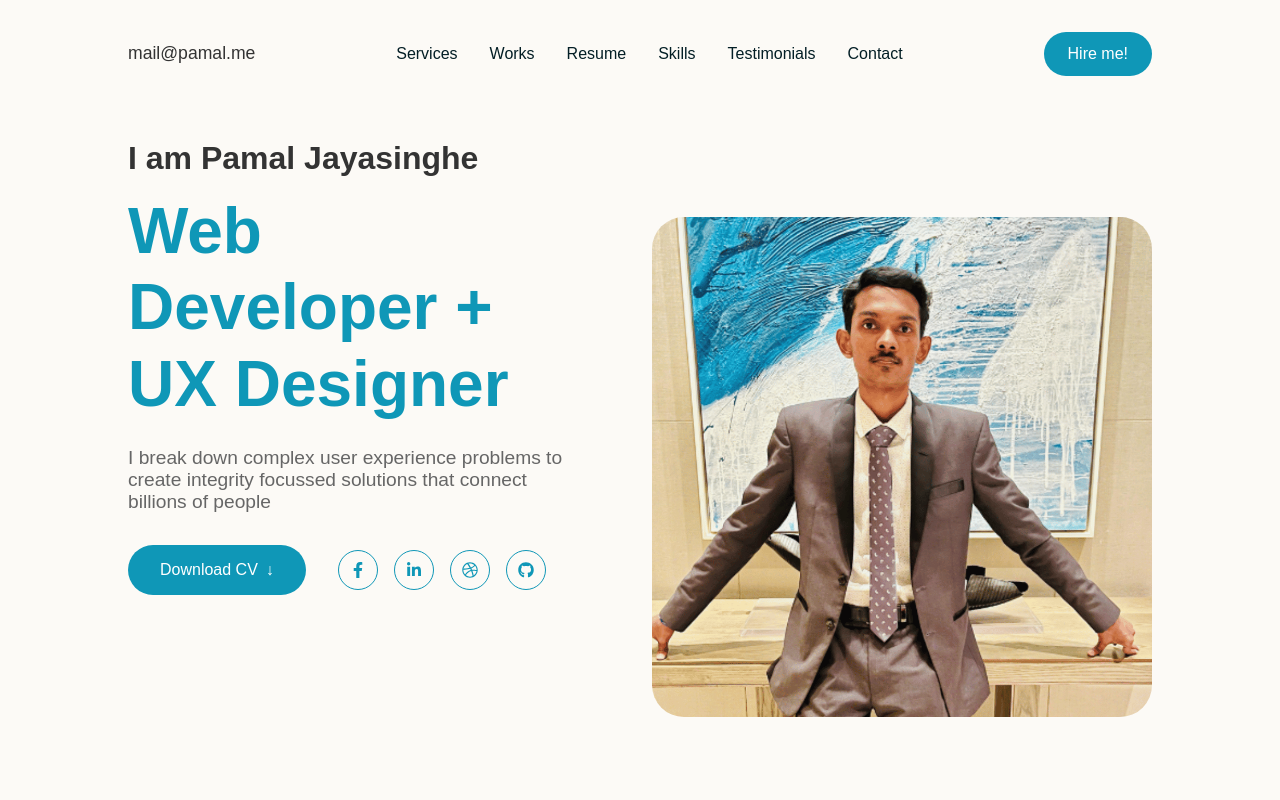
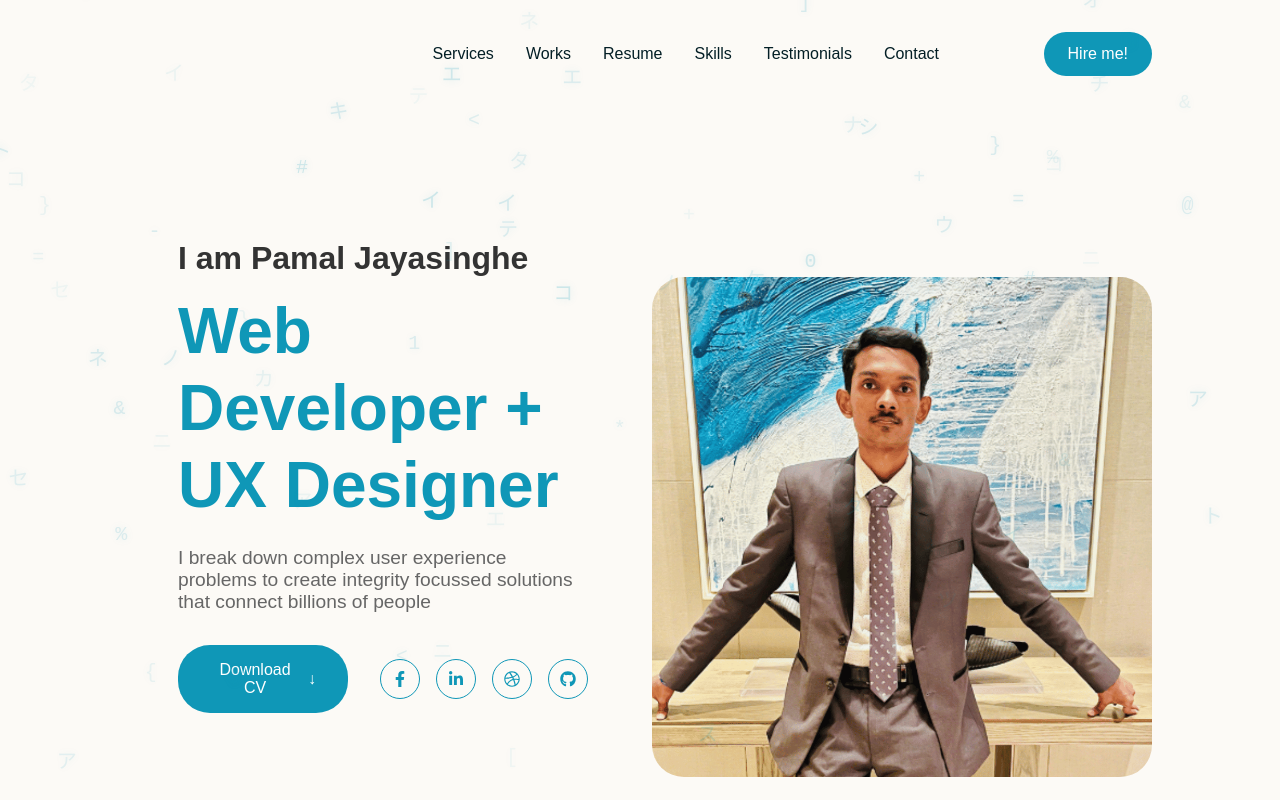
Before and after one commit to pamaljayasinghe/portfolio-site-next-js, a Next.js app: page / in a window 1280 px wide. Shown: the top 800 px of the page. Built offline with nearby package versions, Linux system fonts and the light colour scheme.

Commit message:
added new css codes
Added new css styles and modified some codes

```diff
--- a/src/app/page.js
+++ b/src/app/page.js
@@ -16,7 +16,7 @@ const HomeContainer = () => {
       <nav className={styles.nav}>
         <div className={styles.logo}>
           <Link href="/">
-            <span>mail@pamal.me</span>
+            <img src="/img/logo.gif" />
           </Link>
         </div>
         <div className={styles.menu}>
@@ -383,9 +383,100 @@ const WorksSection = () => {
   );
 };
 
+const CodeRainOverlay = () => {
+  const [characters, setCharacters] = useState([]);
+  const codeChars =
+    "01アイウエオカキクケコサシスセソタチツテトナニヌネノ></@#$%^&*{}[]+-=";
+
+  // You can adjust these opacity values
+  const minOpacity = 0.05; // Minimum opacity (0 to 1)
+  const maxOpacity = 0.2; // Maximum opacity (0 to 1)
+
+  useEffect(() => {
+    const initialChars = Array.from({ length: 75 }, () => ({
+      char: codeChars[Math.floor(Math.random() * codeChars.length)],
+      x: Math.random() * 100,
+      y: 100 + Math.random() * 50,
+      speed: 0.3 + Math.random() * 0.7,
+      opacity: minOpacity + Math.random() * (maxOpacity - minOpacity), // Using the opacity range
+    }));
+
+    setCharacters(initialChars);
+
+    const animationInterval = setInterval(() => {
+      setCharacters((prevChars) =>
+        prevChars.map((char) => {
+          let newY = char.y - char.speed;
+
+          if (newY < -10) {
+            newY = 100 + Math.random() * 20;
+            return {
+              ...char,
+              y: newY,
+              x: Math.random() * 100,
+              char: codeChars[Math.floor(Math.random() * codeChars.length)],
+              opacity: minOpacity + Math.random() * (maxOpacity - minOpacity), // Using the opacity range
+            };
+          }
+
+          return { ...char, y: newY };
+        })
+      );
+    }, 50);
+
+    return () => clearInterval(animationInterval);
+  }, []);
+
+  return (
+    <div
+      style={{
+        position: "fixed",
+        top: 0,
+        left: 0,
+        right: 0,
+        bottom: 0,
+        pointerEvents: "none",
+        zIndex: 1,
+        overflow: "hidden",
+      }}
+    >
+      {characters.map((char, index) => (
+        <div
+          key={index}
+          style={{
+            position: "absolute",
+            left: `${char.x}%`,
+            top: `${char.y}%`,
+            color: "#0f97b7",
+            fontFamily: "monospace",
+            fontSize: "20px",
+            opacity: char.opacity,
+            transform: "translate(-50%, -50%)",
+            textShadow: "0 0 8px rgba(15, 151, 183, 0.8)",
+            animation: "fadeIn 0.5s ease-in",
+          }}
+        >
+          {char.char}
+        </div>
+      ))}
+      <style jsx>{`
+        @keyframes fadeIn {
+          from {
+            opacity: 0;
+          }
+          to {
+            opacity: 1;
+          }
+        }
+      `}</style>
+    </div>
+  );
+};
+
 export default function Home() {
   return (
     <>
+      <CodeRainOverlay />
       <HomeContainer />
       <SkillsSection />
       <ResumeSection />
--- a/src/app/page.module.css
+++ b/src/app/page.module.css
@@ -47,6 +47,8 @@
 
 .content {
   flex: 1;
+  margin-left: 50px;
+  margin-top: 100px;
 }
 
 .title {
@@ -253,6 +255,10 @@
 }
 
 @media (max-width: 768px) {
+  .content {
+    margin-left: 0px;
+    margin-top: 0px;
+  }
   .skillsSection {
     padding: 40px 20px;
   }
```
Also changed, not shown: public/img/logo.gif (added).
